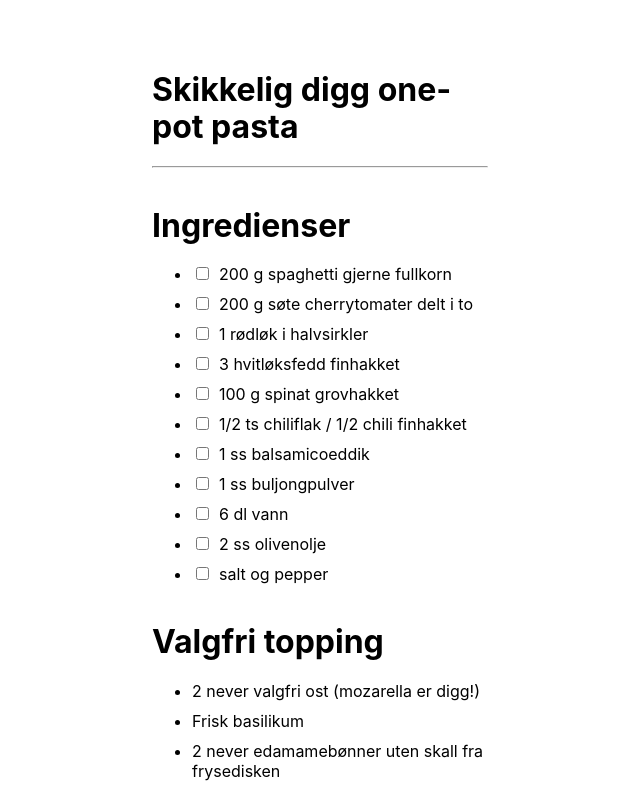
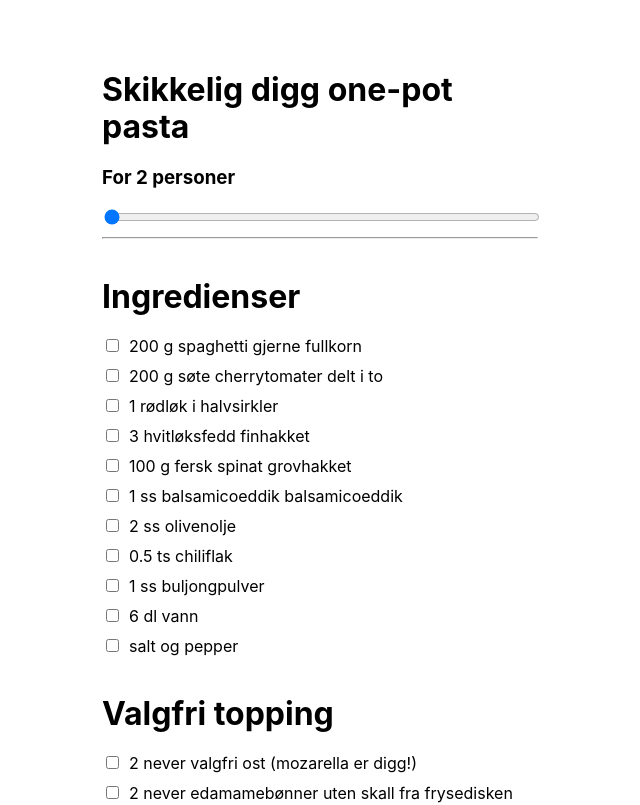
Before and after one commit to martinsanne/onepotpasta, a Next.js app: page / in a window 1280 px wide. Shown: the top 805 px of the page, without its empty margins (320-960 px from the left). Built offline with nearby package versions, Linux system fonts and the light colour scheme.

Commit message:
reactive amounts

```diff
--- a/pages/index.js
+++ b/pages/index.js
@@ -1,8 +1,75 @@
 import Head from 'next/head'
-import Image from 'next/image'
+import { useState, useEffect } from 'react'
 import styles from '../styles/Home.module.css'
 
+const ingredients = [
+  { amount: 200, unit: 'g', name: 'spaghetti', note: 'gjerne fullkorn' },
+  { amount: 200, unit: 'g', name: 'søte cherrytomater', note: 'delt i to' },
+  { amount: 1, unit: null, name: 'rødløk', note: 'i halvsirkler' },
+  { amount: 3, unit: null, name: 'hvitløksfedd', note: 'finhakket' },
+  { amount: 100, unit: 'g', name: 'fersk spinat', note: 'grovhakket' },
+  { amount: 1, unit: 'ss', name: 'balsamicoeddik', note: 'balsamicoeddik' },
+  { amount: 2, unit: 'ss', name: 'olivenolje', note: null },
+  { amount: 0.5, unit: 'ts', name: 'chiliflak', note: null },
+  { amount: 1, unit: 'ss', name: 'buljongpulver', note: null },
+  { amount: 6, unit: 'dl', name: 'vann', note: null },
+  { name: 'salt og pepper', note: null },
+]
+
+const topping = [
+  {
+    amount: 2,
+    unit: 'never',
+    name: 'valgfri ost',
+    note: '(mozarella er digg!)',
+  },
+  {
+    amount: 2,
+    unit: 'never',
+    name: 'edamamebønner',
+    note: 'uten skall fra frysedisken',
+  },
+  { name: 'Frisk basilikum' },
+]
+
+const Ingredient = ({ amount, unit, name, note }) => {
+  return (
+    <label>
+      <input type="checkbox" />
+      {amount && <span>{amount} </span>}
+      {unit && <span>{unit} </span>}
+      {name && <span>{name} </span>}
+      {note && <span>{note} </span>}
+    </label>
+  )
+}
+
 export default function Home() {
+  const recipeBaseFor = 2
+
+  const [people, setPeople] = useState(2)
+  const [ingredientsCalculated, setIngredientsCalculated] =
+    useState(ingredients)
+  const [toppingCalculated, setToppingCalculated] = useState(topping)
+
+  const calculateAmounts = (arr, multiplier) => {
+    return [...arr].map((item) => {
+      if (item?.amount) {
+        return {
+          ...item,
+          amount: item?.amount * multiplier,
+        }
+      }
+      return item
+    })
+  }
+
+  useEffect(() => {
+    const multiplier = people / recipeBaseFor
+    setIngredientsCalculated(calculateAmounts(ingredients, multiplier))
+    setToppingCalculated(calculateAmounts(topping, multiplier))
+  }, [people])
+
   return (
     <div className={styles.container}>
       <Head>
@@ -12,86 +79,41 @@ export default function Home() {
 
       <main className={styles.main}>
         <h1 className={styles.title}>Skikkelig digg one-pot pasta</h1>
+
+        <h3>For {people} personer</h3>
+        <input
+          type="range"
+          min="2"
+          max="12"
+          value={people}
+          onChange={(event) => {
+            setPeople(event.target.value)
+          }}
+          step="1"
+          style={{ width: '100%' }}
+        />
         <hr />
+
         <h2 className={styles.title}>Ingredienser</h2>
         <ul className={styles.list}>
-          <li data-uid={0}>
-            <label>
-              <input type="checkbox" />
-              <span>200</span> <span>g</span> <span>spaghetti</span>{' '}
-              <span>gjerne fullkorn</span>
-            </label>
-          </li>
-          <li data-uid={1}>
-            <label>
-              <input type="checkbox" />
-              <span>200</span> <span>g</span> <span>søte cherrytomater</span>{' '}
-              <span>delt i to </span>
-            </label>
-          </li>
-          <li data-uid={2}>
-            <label>
-              <input type="checkbox" />
-              <span>1 </span> <span>rødløk</span> <span>i halvsirkler</span>
-            </label>
-          </li>
-          <li data-uid={3}>
-            <label>
-              <input type="checkbox" />
-              <span>3</span> <span>hvitløksfedd</span> <span>finhakket</span>
-            </label>
-          </li>
-          <li data-uid={4}>
-            <label>
-              <input type="checkbox" />
-              <span>100</span> <span>g</span> <span>spinat</span>{' '}
-              <span>grovhakket </span>
-            </label>
-          </li>
-          <li data-uid={5}>
-            <label>
-              <input type="checkbox" />
-              <span>1/2</span> <span>ts</span>{' '}
-              <span>chiliflak / 1/2 chili</span> <span>finhakket</span>
-            </label>
-          </li>
-          <li data-uid={6}>
-            <label>
-              <input type="checkbox" />
-              <span>1</span> <span>ss</span> <span>balsamicoeddik</span>
-            </label>
-          </li>
-          <li data-uid={7}>
-            <label>
-              <input type="checkbox" />
-              <span>1 </span> <span>ss</span> <span>buljongpulver</span>
-            </label>
-          </li>
-          <li data-uid={8}>
-            <label>
-              <input type="checkbox" />
-              <span>6</span> <span>dl</span> <span>vann</span>
-            </label>
-          </li>
-          <li data-uid={9}>
-            <label>
-              <input type="checkbox" />
-              <span>2</span> <span>ss</span> <span>olivenolje</span>
-            </label>
-          </li>
-          <li data-uid={10}>
-            <label>
-              <input type="checkbox" />
-              <span>salt og pepper</span>
-            </label>
-          </li>
+          {ingredientsCalculated.map((props, i) => {
+            return (
+              <li key={i}>
+                <Ingredient {...props} />
+              </li>
+            )
+          })}
         </ul>
 
         <h2 className={styles.title}>Valgfri topping</h2>
         <ul className={styles.list}>
-          <li>2 never valgfri ost (mozarella er digg!)</li>
-          <li>Frisk basilikum</li>
-          <li>2 never edamamebønner uten skall fra frysedisken</li>
+          {toppingCalculated.map((props, i) => {
+            return (
+              <li key={i}>
+                <Ingredient {...props} />
+              </li>
+            )
+          })}
         </ul>
 
         <h2 className={styles.title}>Fremgangsmåte</h2>
--- a/styles/Home.module.css
+++ b/styles/Home.module.css
@@ -1,6 +1,6 @@
 .container {
   padding: 2rem;
-  max-width: 400px;
+  max-width: 500px;
   margin: 0 auto;
 }
 
--- a/styles/globals.css
+++ b/styles/globals.css
@@ -14,3 +14,11 @@ a {
 * {
   box-sizing: border-box;
 }
+
+ul, ol {
+  padding: 0;
+  list-style-position: inside;
+}
+ul {
+  list-style: none;
+}
```
